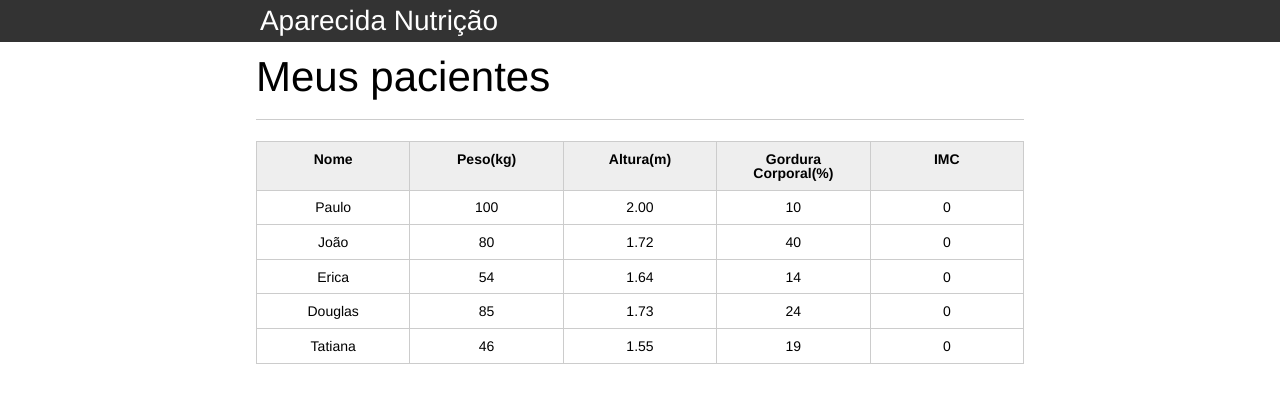
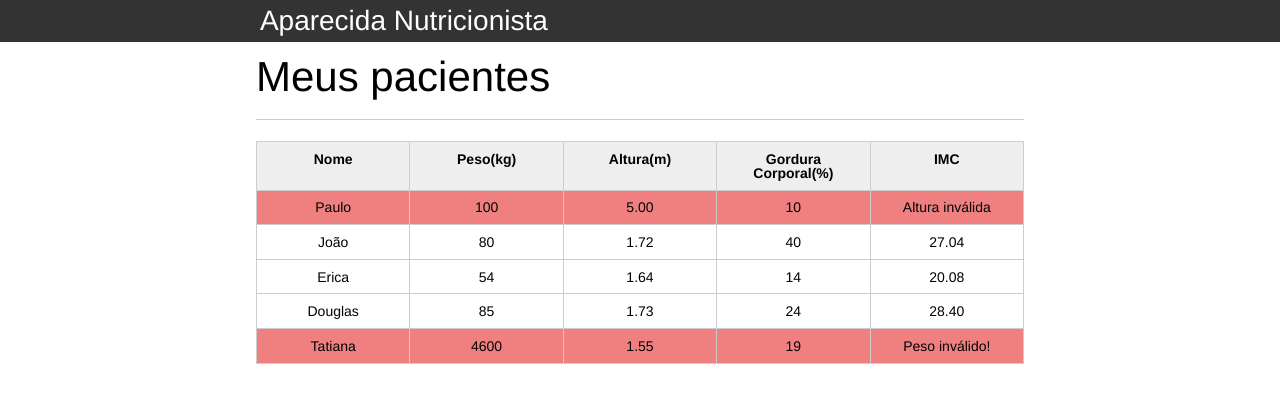
Before and after one commit to valentinahastenreiter/Alura-introjs-aula1, a plain HTML site: page index.html in a window 1280 px wide. Drawn offline with Linux system fonts and the light colour scheme.

Commit message:
acréscimo de verificações de altura e peso

```diff
--- a/css/index.css
+++ b/css/index.css
@@ -132,3 +132,11 @@ button[disabled=disabled], button:disabled {
 .campo-invalido{
 	border: 1px solid red;
 }
+
+#mensagem-erro{
+	color: red;
+}
+
+.paciente-invalido {
+	background-color: lightcoral;
+}
--- a/index.html
+++ b/index.html
@@ -8,18 +8,11 @@
 	<link rel="stylesheet" type="text/css" href="css/reset.css">
 	<link rel="stylesheet" type="text/css" href="css/index.css">
 
-	<script>
-		console.log('Oi, mundo!')
-	</script>
-
 </head>
-
 <body>
-
-
 	<header>
 		<div class="container">
-			<h1>Aparecida Nutrição</h1>
+			<h1 class="titulo">Aparecida Nutrição</h1>
 		</div>
 	</header>
 	<main>
@@ -36,10 +29,10 @@
 					</tr>
 				</thead>
 				<tbody id="tabela-pacientes">
-					<tr class="paciente">
+					<tr class="paciente" id="primeiroPaciente">
 						<td class="info-nome">Paulo</td>
 						<td class="info-peso">100</td>
-						<td class="info-altura">2.00</td>
+						<td class="info-altura">5.00</td>
 						<td class="info-gordura">10</td>
 						<td class="info-imc">0</td>
 					</tr>
@@ -69,7 +62,7 @@
 					</tr>
 					<tr class="paciente">
 						<td class="info-nome">Tatiana</td>
-						<td class="info-peso">46</td>
+						<td class="info-peso">4600</td>
 						<td class="info-altura">1.55</td>
 						<td class="info-gordura">19</td>
 						<td class="info-imc">0</td>
@@ -79,7 +72,6 @@
 
 		</section>
 	</main>
-
+	<script src="./js/script.js"></script>
 </body>
-
 </html>
--- /dev/null
+++ b/js/script.js
@@ -0,0 +1,43 @@
+
+var titulo = document.querySelector(".titulo");
+titulo.textContent = "Aparecida Nutricionista";
+
+var pacientes = document.querySelectorAll(".paciente");
+console.log(pacientes);
+
+for(var i=0; i < pacientes.length;  i++){
+
+var paciente = pacientes[i];
+
+var tdPeso = paciente.querySelector(".info-peso");
+var peso = tdPeso.textContent;
+
+var tdAltura = paciente.querySelector(".info-altura");
+var altura = tdAltura.textContent;
+
+var tdImc = paciente.querySelector(".info-imc");
+
+var pesoValido = true;
+var alturaValida = true;
+
+
+if(peso <= 0 || peso >= 200){
+    console.log("Peso inválido!");
+    pesoValido = false;
+    tdImc.textContent = "Peso inválido!";
+    paciente.classList.add("paciente-invalido")
+
+}
+
+if(altura <= 0 || altura >= 3.00){
+    console.log("Altura inválida!")
+    alturaValida = false;
+    tdImc.textContent = "Altura inválida"
+    paciente.classList.add("paciente-invalido")
+}
+
+if (alturaValida && pesoValido) {
+    var imc = peso / (altura * altura);
+    tdImc.textContent = imc.toFixed(2);
+}
+}
```
